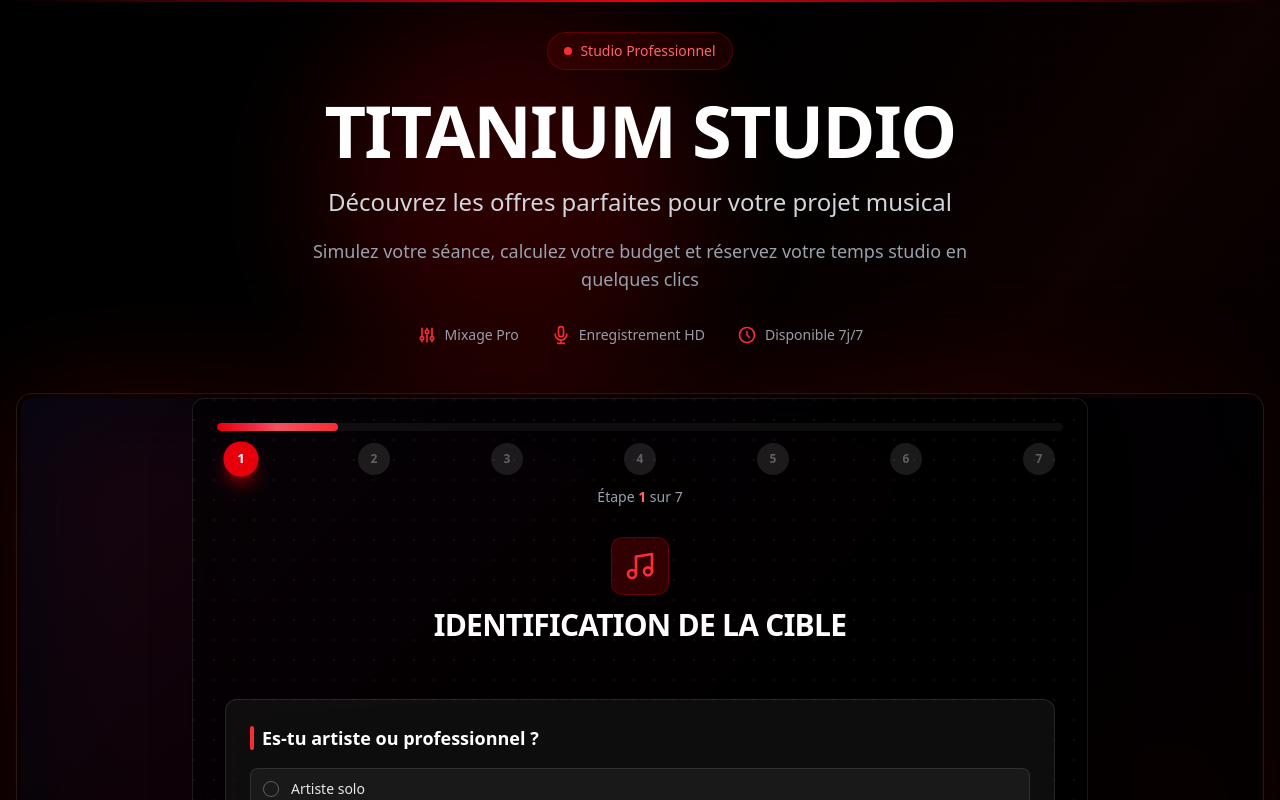
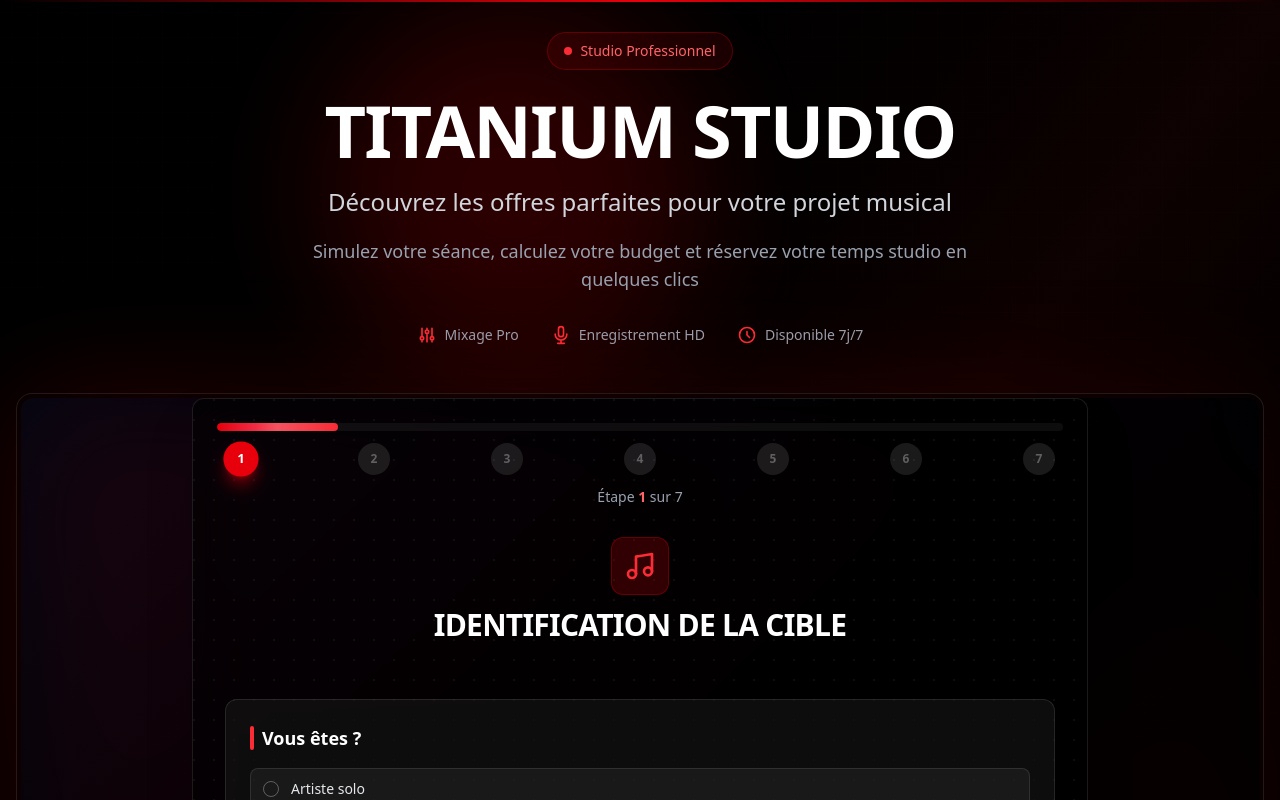
Before and after one commit to AdrienGrt/Titanium-Studio, a Next.js app: page / in a window 1280 px wide. Shown: the top 800 px of the page. Built offline with nearby package versions, Linux system fonts and the light colour scheme.

Commit message:
changement detexte

```diff
--- a/components/steps/step-profile.tsx
+++ b/components/steps/step-profile.tsx
@@ -15,7 +15,7 @@ export function StepProfile({ data, onUpdate }: StepProfileProps) {
       <div className="space-y-4">
         <h3 className="text-lg font-semibold text-white flex items-center gap-2">
           <span className="w-1 h-6 bg-red-500 rounded-full"></span>
-          Es-tu artiste ou professionnel ?        </h3>
+          Vous êtes ?        </h3>
         <RadioGroup
           value={data.profileType}
           onValueChange={(value) => onUpdate({ profileType: value })}
```
